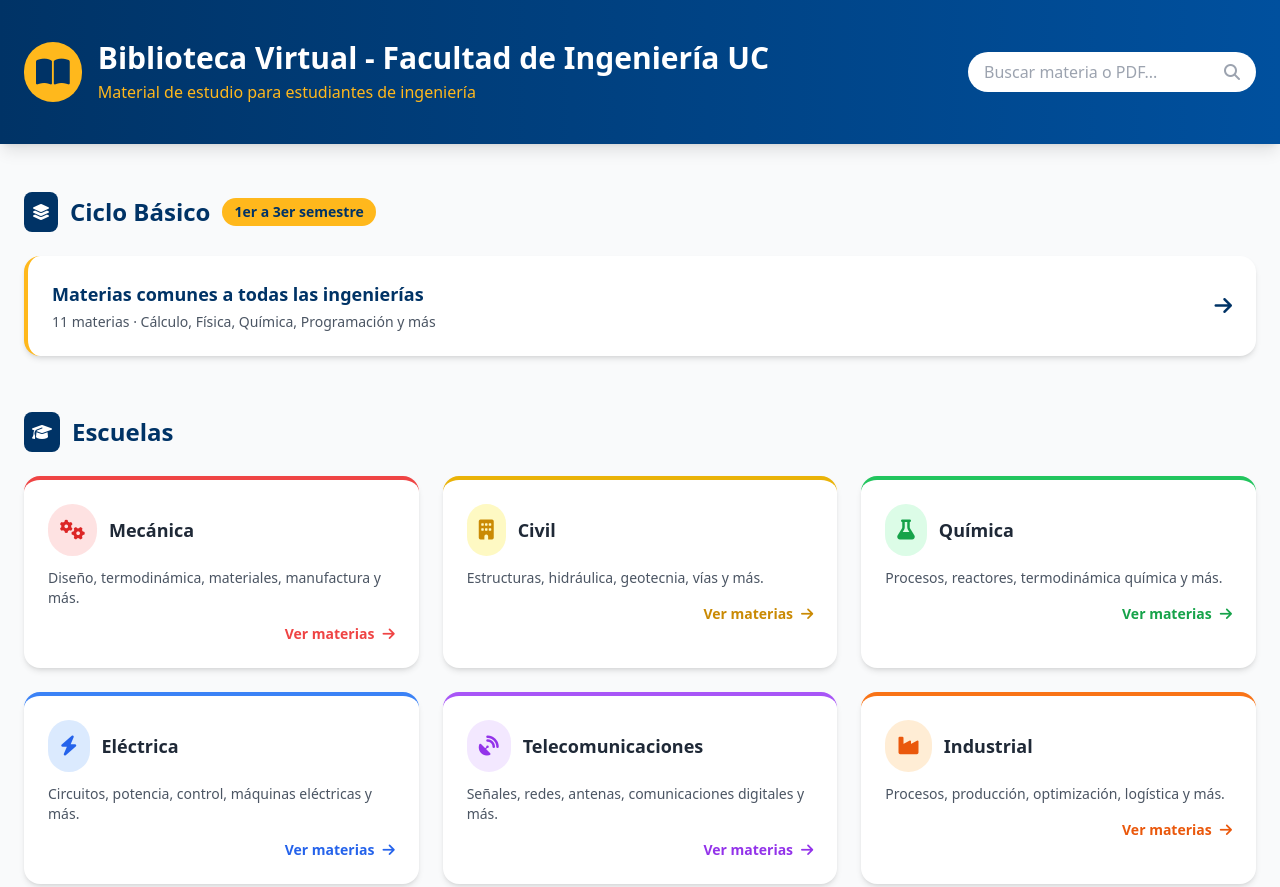
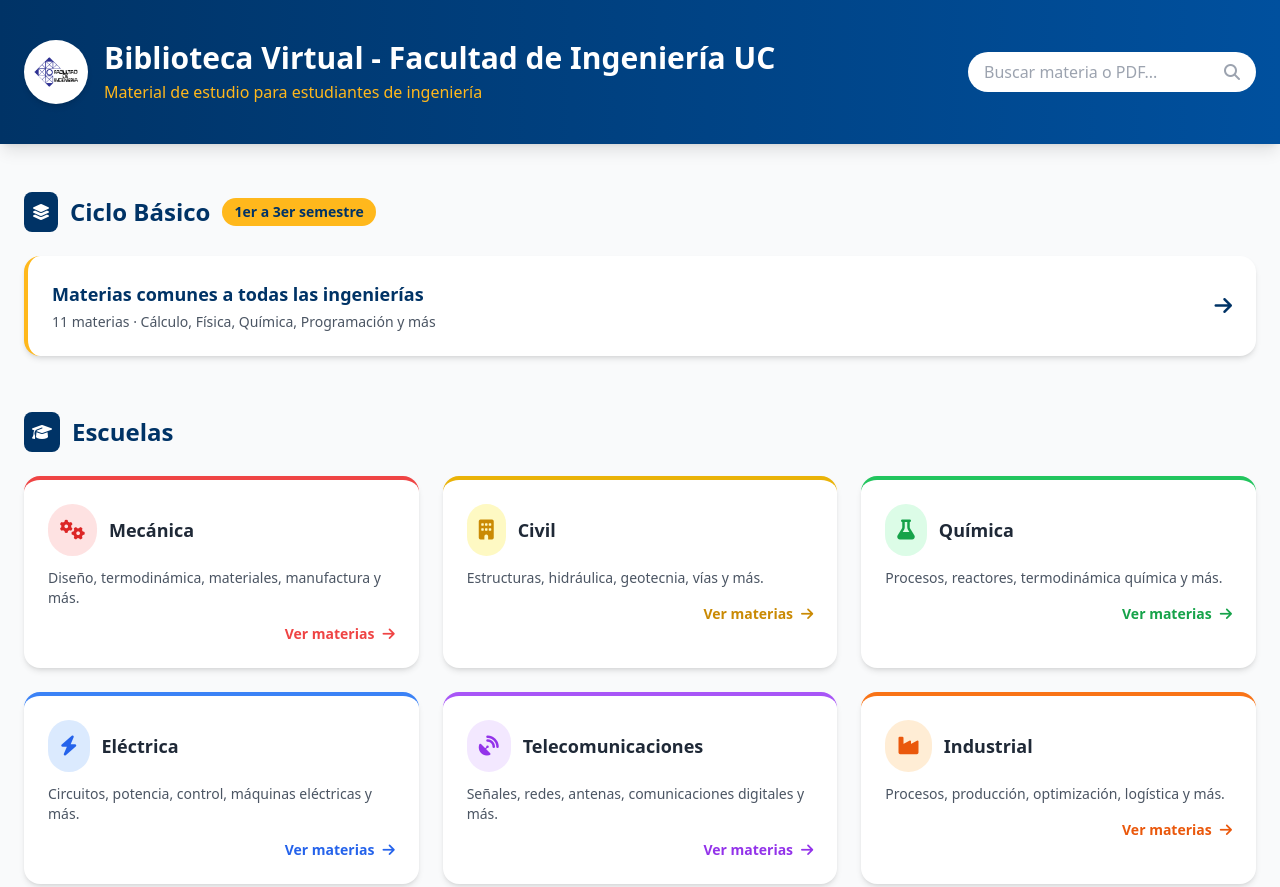
Before and after one commit to Gabox1703-beep/biblioteca-ingenieria-uc, a plain HTML site: page index.html in a window 1280 px wide. Shown: the top 887 px of the page. Drawn offline with nearby package versions, Linux system fonts and the light colour scheme.

Commit message:
Update index.html

```diff
--- a/index.html
+++ b/index.html
@@ -30,9 +30,9 @@
     <div class="container mx-auto px-6 py-10">
       <div class="flex flex-col md:flex-row items-center justify-between gap-4">
 
-        <div class="flex items-center gap-4">
-          <div class="bg-uc-dorado text-uc-azul rounded-full p-3 text-3xl">
-            <i class="fas fa-book-open"></i>
+                <div class="flex items-center gap-4">
+          <div class="bg-white rounded-full p-2 shadow-md w-16 h-16 flex items-center justify-center overflow-hidden flex-shrink-0">
+            <img src="inglogo.png" alt="Logo Facultad de Ingeniería UC" class="w-full h-full object-contain">
           </div>
           <div>
             <h1 class="text-2xl md:text-3xl font-bold">
```
